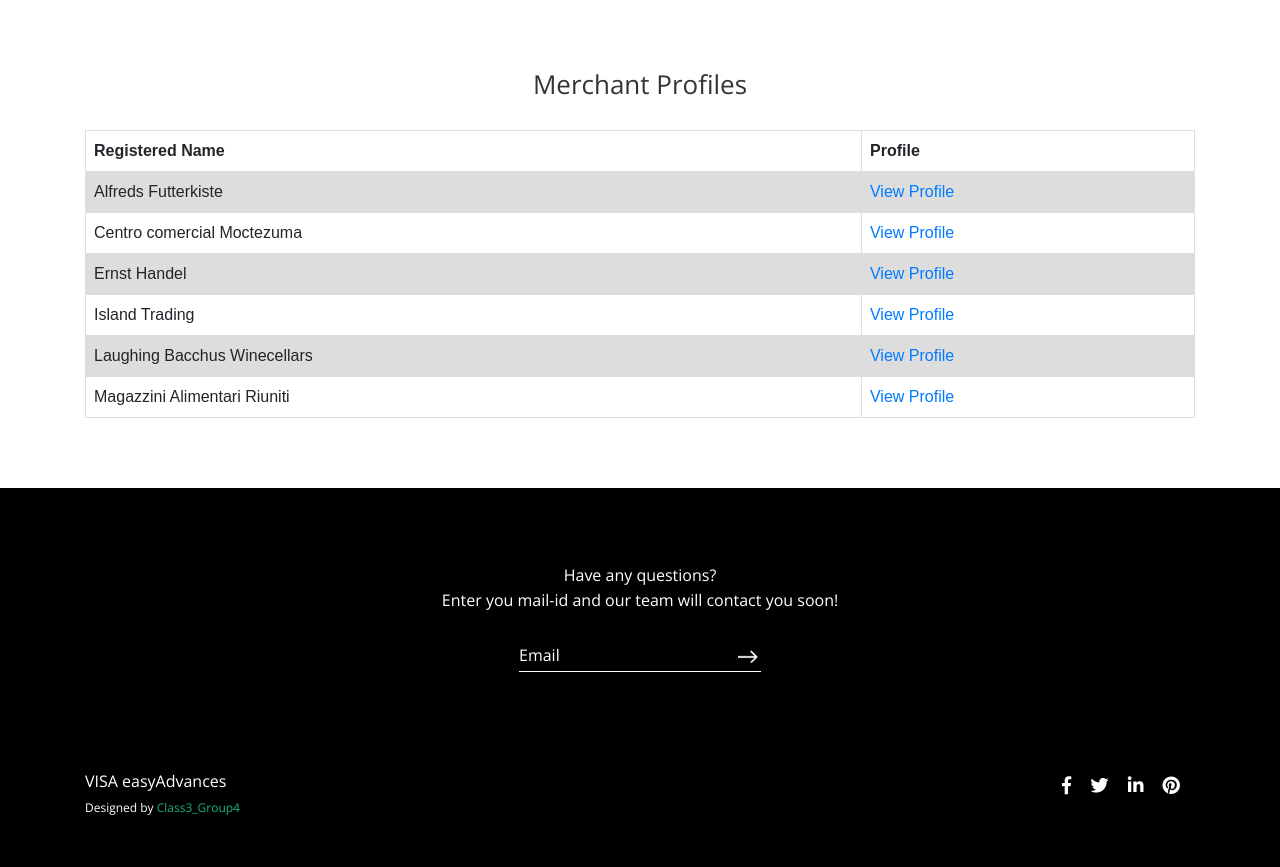
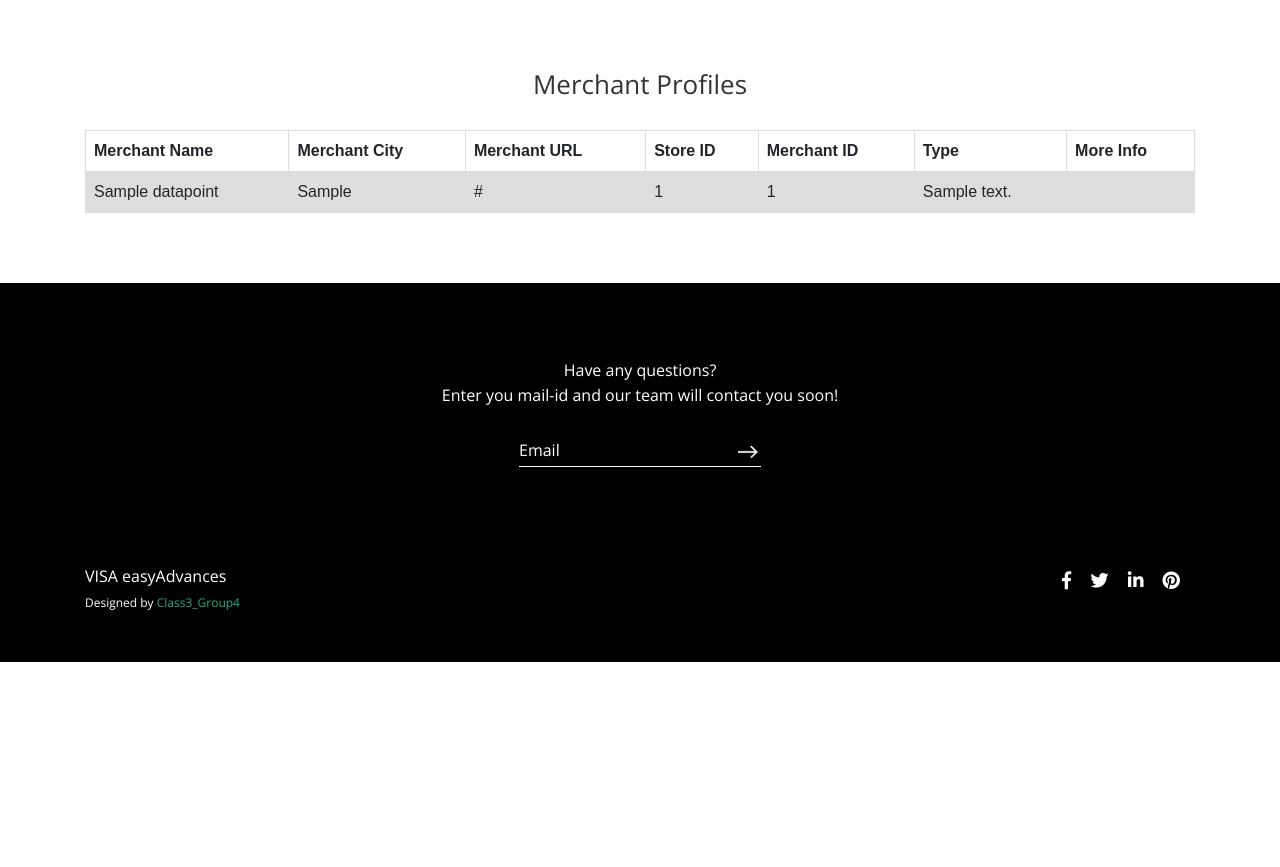
Before and after one commit to purva98/VisaProject, a Flask app: template templates/merchant_list.html in a window 1280 px wide. After the commit the page ends 662 px from the top, so only its background shows below. Run offline with Flask 2, Linux system fonts and the light colour scheme; the template is opened without the code that fills it: most values are stand-ins (such as "Sample title", 1, 10 or a date in 2020); some libraries are stand-ins or nearby versions.

Commit message:
jinja templating added

```diff
--- a/main.py
+++ b/main.py
@@ -1,9 +1,9 @@
 from flask import Flask, jsonify, request, render_template
 import requests
-#import ssl
-#context = ssl.SSLContext(ssl.PROTOCOL_TLS_SERVER)
-#context.load_cert_chain('C:/Users/Dell/Downloads/cert.pem',
- #                       'C:/Users/Dell/Downloads/key_a4dbf961-80de-48e5-ae02-2f5c187b67ab.pem')
+# import ssl
+# context = ssl.SSLContext(ssl.PROTOCOL_TLS_SERVER)
+# context.load_cert_chain('C:/Users/Dell/Downloads/cert.pem',
+#                       'C:/Users/Dell/Downloads/key_a4dbf961-80de-48e5-ae02-2f5c187b67ab.pem')
 import http.client as http_client
 
 import datetime
@@ -13,53 +13,57 @@ import re
 
 app = Flask(__name__)
 
-#need to figure out the response we will give for each of these API and modify them
+
+# need to figure out the response we will give for each of these API and modify them
 
 def transformPayload(payload):
     payload = editLocalTime(payload)
-#    payload = json.loads(payload)
+    #    payload = json.loads(payload)
     return payload
+
 
 def editLocalTime(payload):
     timezone = pytz.timezone("America/Los_Angeles")
     timestamp = timezone.localize(datetime.datetime.now()).strftime('%Y-%m-%dT%H:%M:%S')
     pattern = re.compile('"messageDateTime":".{23}"', re.IGNORECASE)
-    replacement = '"messageDateTime":"'+timestamp+'.903"'
+    replacement = '"messageDateTime":"' + timestamp + '.903"'
     payload = re.sub(pattern, replacement, payload)
     return payload
+
 
 @app.route("/")
 def index3():
     return render_template('index.html')
 
-@app.route("/login",methods = ['POST'])
+
+@app.route("/login", methods=['POST'])
 def index():
-    if(request.method == 'POST'):
+    if (request.method == 'POST'):
         username = request.form['username']
         password = request.form['password']
-        if(username == 'admin' and password == 'password'):
+        if (username == 'admin' and password == 'password'):
             return render_template('after_login.html')
         else:
             return render_template('index.html')
 
-@app.route("/profile",methods = ['GET','POST'])
+
+@app.route("/profile", methods=['GET', 'POST'])
 def profile():
+
     return render_template('merchant_profiles.html')
 
-@app.route("/viewList",methods = ['POST'])
+
+@app.route("/viewList", methods=['POST'])
 def view1():
-    if(request.method == 'POST'):
+    if (request.method == 'POST'):
         countrycode = request.form['countrycode']
         postalcode = request.form['pincode']
         categorycode = request.form['categorycode']
         url = "https://sandbox.api.visa.com/merchantlocator/v1/locator"
 
-        payload = '{"searchOptions":{"matchScore": "true","maxRecords": "5","matchIndicators": "true"},"header": {"startIndex": "1","requestMessageId": "Request_001","messageDateTime": "2020-10-20T10:30:10.903"},"searchAttrList": {"distanceUnit": "KM","distance": "20","merchantCountryCode": "'+countrycode+'","merchantPostalCode": "'+postalcode+'","merchantCategoryCode":["'+categorycode+'"]},"responseAttrList": ["GNLOCATOR"]}'
+        payload = '{"searchOptions":{"matchScore": "true","maxRecords": "5","matchIndicators": "true"},"header": {"startIndex": "0","requestMessageId": "Request_001","messageDateTime": "2020-10-20T10:30:10.903"},"searchAttrList": {"distanceUnit": "KM","distance": "20","merchantCountryCode": "' + countrycode + '","merchantPostalCode": "' + postalcode + '","merchantCategoryCode":["' + categorycode + '"]},"responseAttrList": ["GNLOCATOR"]}'
 
         res = transformPayload(payload)
-
-#        payload = "{\r\n\"searchOptions\": {\r\n\"matchScore\": \"false\",\r\n\"maxRecords\": \"5\",\r\n\"matchIndicators\": \"true\"\r\n},\r\n\"header\": {\r\n\"startIndex\": \"0\",\r\n\"requestMessageId\": \"Request_001\",\r\n\"messageDateTime\": \"2020-10-19T10:39:49.903\"\r\n},\r\n\"searchAttrList\": {\r\n\"distanceUnit\": \"M\",\r\n\"distance\": \"20\",\r\n\"merchantCountryCode\": \"840\",\r\n\"merchantPostalCode\":\"95110-1216\",\r\n\"merchantCategoryCode\": [\"5814\"]\r\n},\r\n\"responseAttrList\": [\r\n\"GNLOCATOR\"\r\n]\r\n}"
-#
         headers = {
             'Content-Type': "application/json"
         }
@@ -69,20 +73,26 @@ def view1():
         key = 'C:/Users/Dell/Downloads/key_a4dbf961-80de-48e5-ae02-2f5c187b67ab.pem'
         timeout = 10
 
-        response = requests.request("POST",url,cert = (cert,key),headers=headers,auth=(user_id,password),data = res,timeout=timeout)
-        print(response.text.encode('utf8'))
-        return render_template('merchant_list.html')
+        response = requests.request("POST", url, cert=(cert, key), headers=headers, auth=(user_id, password), data=res,
+                                    timeout=timeout)
+        stores = response.json()["merchantLocatorServiceResponse"]["response"]
+        infoList =[]
+        for store in stores:
+            store_info = store["responseValues"]
+            infoList.append(store_info)
+        return render_template('merchant_list.html',data = infoList)
 
     else:
-        return jsonify({"error":"invalid input"})
+        return jsonify({"error": "invalid input"})
 
-@app.route("/transactionScore",methods= ['GET','POST'])
+
+@app.route("/transactionScore", methods=['GET', 'POST'])
 def index2():
-    if(request.method == 'POST'):
+    if (request.method == 'POST'):
         some_json = request.get_json()
-        return jsonify({'you sent':some_json})
+        return jsonify({'you sent': some_json})
     else:
-        return jsonify({"error":"invalid input"})
+        return jsonify({"error": "invalid input"})
 
 
 if __name__ == '__main__':
--- a/templates/merchant_list.html
+++ b/templates/merchant_list.html
@@ -49,45 +49,27 @@
       <h3 class="contact-title">Merchant Profiles</h3>
 		<table>
 		  <tr>
-			<th>Registered Name</th>
-			<th>Profile</th>
+			<th>Merchant Name</th>
+			<th>Merchant City</th>
+              <th>Merchant URL</th>
+              <th>Store ID</th>
+              <th>Merchant ID</th>
+              <th>Type</th>
+            <th>More Info</th>
 		  </tr>
+            {% for datapoint in data %}
 		  <tr>
-			<td>Alfreds Futterkiste</td>
-			<td><a href="{{ url_for('profile') }}">
-				View Profile
-			  </a></td>
+			<td>{{ datapoint['visaMerchantName'] }}</td>
+            <td>{{ datapoint['merchantCity'] }}</td>
+            <td>{{ datapoint['merchantUrl'] }}</td>
+            <td>{{ datapoint['visaStoreId'] }}</td>
+            <td>{{ datapoint['visaMerchantId'] }}</td>
+            <td>{{ datapoint['merchantCategoryCodeDesc'] }}</td>
+			<td>
+              <a></a>
+            </td>
 		  </tr>
-		  <tr>
-			<td>Centro comercial Moctezuma</td>
-			<td><a href="{{ url_for('profile') }}">
-				View Profile
-			  </a></td>
-		  </tr>
-		  <tr>
-			<td>Ernst Handel</td>
-			<td><a href="{{ url_for('profile') }}">
-				View Profile
-			  </a></td>
-		  </tr>
-		  <tr>
-			<td>Island Trading</td>
-			<td><a href="{{ url_for('profile') }}">
-				View Profile
-			  </a></td>
-		  </tr>
-		  <tr>
-			<td>Laughing Bacchus Winecellars</td>
-			<td><a href="{{ url_for('profile') }}">
-				View Profile
-			  </a></td>
-		  </tr>
-		  <tr>
-			<td>Magazzini Alimentari Riuniti</td>
-			<td><a href="{{ url_for('profile') }}">
-				View Profile
-			  </a></td>
-		  </tr>
+            {% endfor %}
 		</table>
     </div>
   </section>
```
